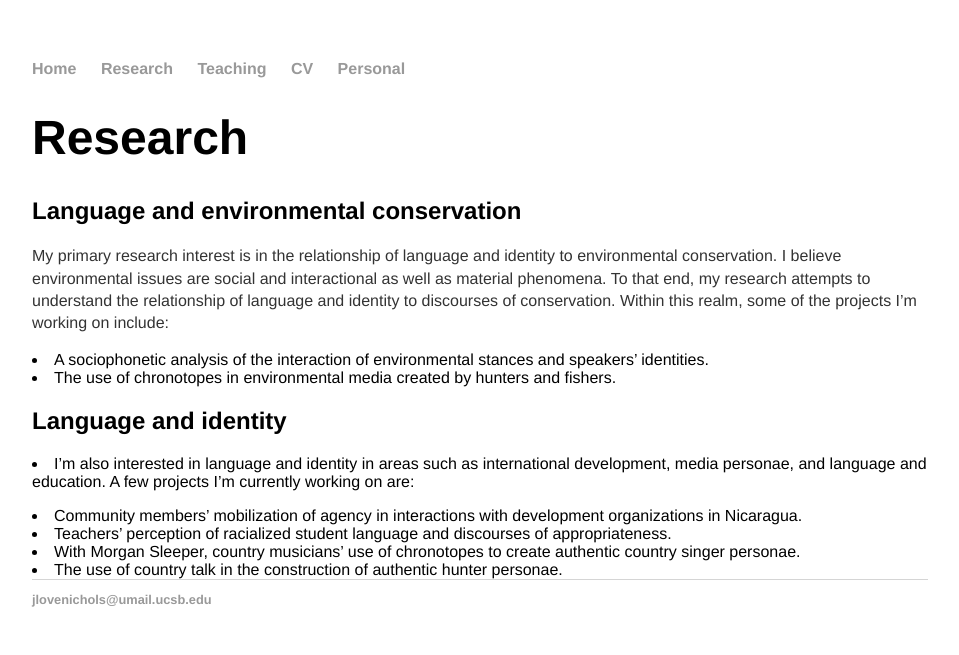
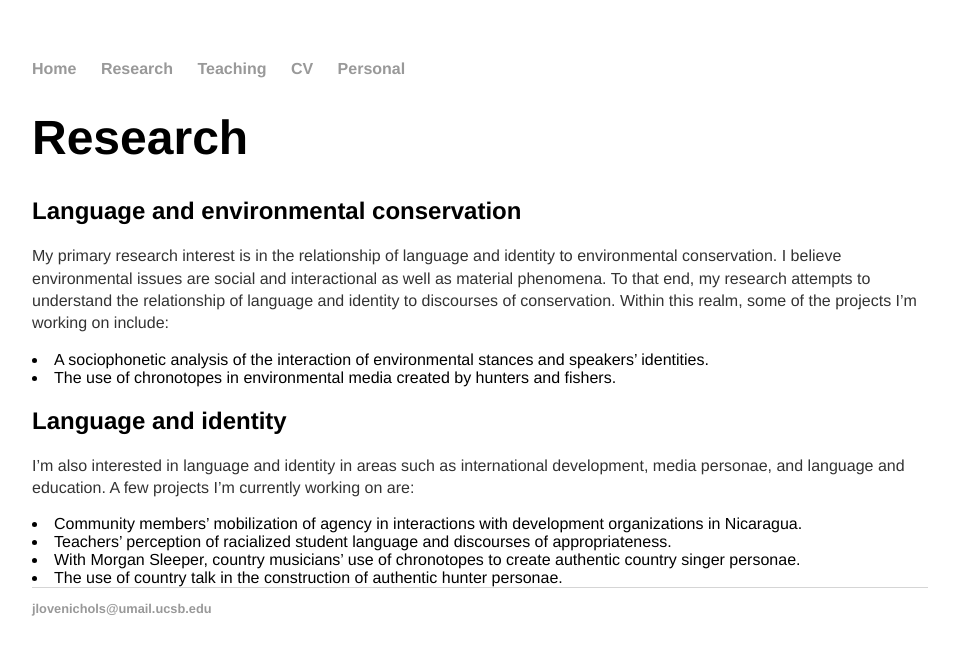
Before and after one commit to jessicalovenichols/jessicalovenichols.github.io, a Jekyll site: the page built from research/index.html, in a window 1280 px wide. Shown: the top 655 px of the page, without its empty margins (160-1119 px from the left). Built offline with Jekyll 4.4.1, drawn with Linux system fonts in a browser that asks for light colours.

```diff
--- a/research/index.html
+++ b/research/index.html
@@ -14,7 +14,7 @@ title: Jessica Love-Nichols | Research
   <li>The use of chronotopes in environmental media created by hunters and fishers.</li>
 
   <h2>Language and identity</h2>
-  <li>I’m also interested in language and identity in areas such as international development, media personae,
+  <p>I’m also interested in language and identity in areas such as international development, media personae,
   and language and education. A few projects I’m currently working on are:</p>
   <li>Community members’ mobilization of agency in interactions with development organizations in Nicaragua.</li>
   <li>Teachers’ perception of racialized student language and discourses of appropriateness.</li>
```
